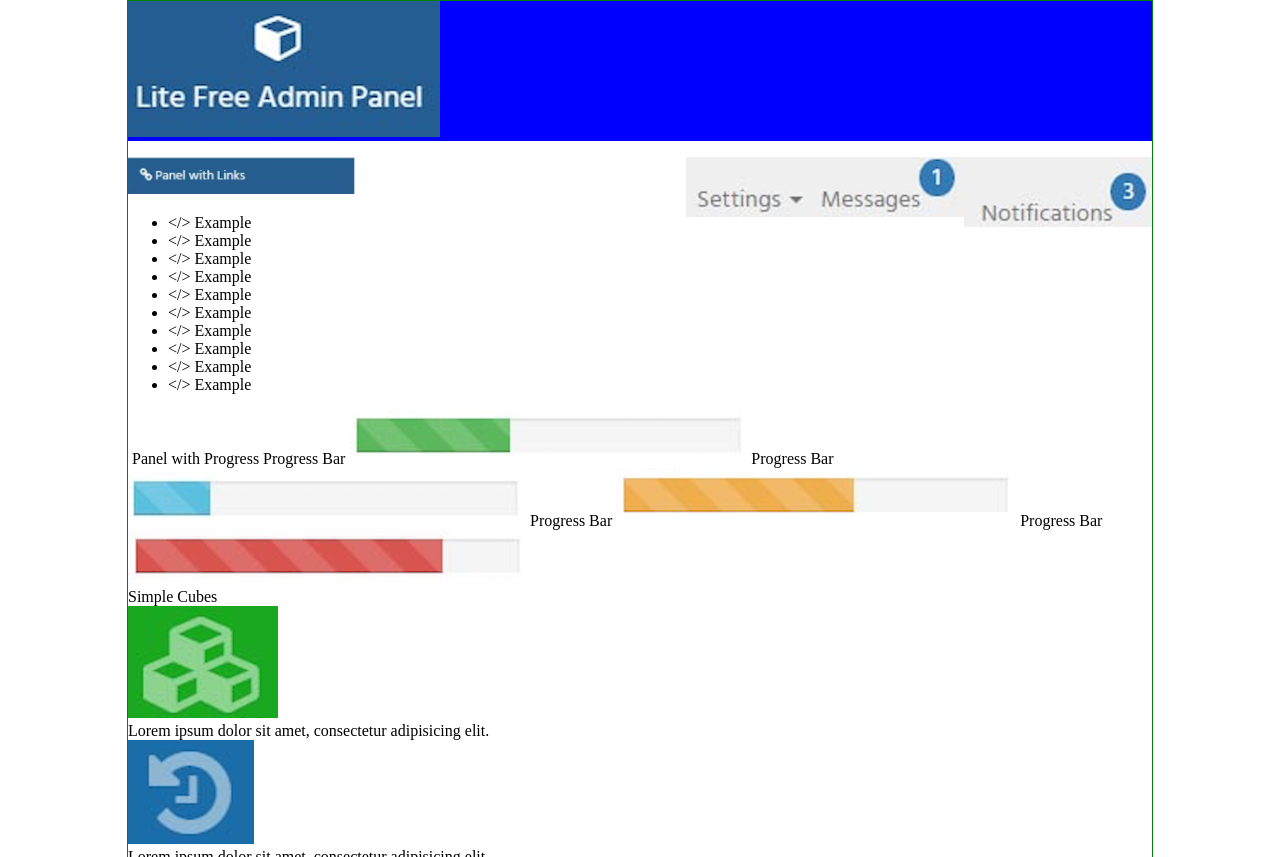
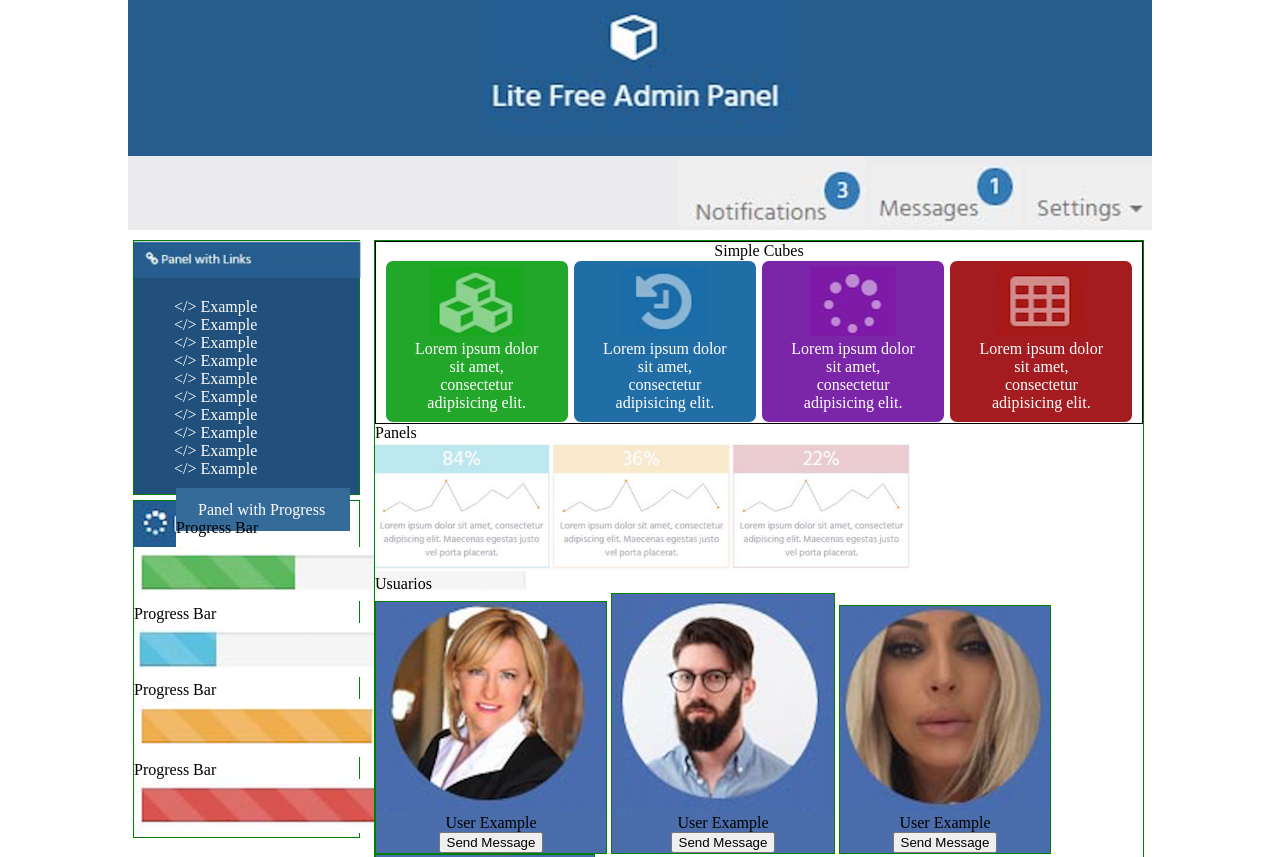
Before and after one commit to ju4nc4rlozz23/pw2171, a plain HTML site: page practicacss04/index.html in a window 1280 px wide. Shown: the top 857 px of the page. Drawn offline with Linux system fonts and the light colour scheme.

Commit message:
Practica4  Almost Done

```diff
--- a/practicacss04/css/estilos.css
+++ b/practicacss04/css/estilos.css
@@ -2,18 +2,108 @@ body{
 	font-size: 16px;  /*1em*/
 	max-width: 1024px;
 	margin: 0 auto;  /*Centrar */
+}
+
+header{
+	background: #265D8E;
+	margin-bottom: 10px;
+	text-align: center;
+}
+
+header nav ul{
+	background: #ECECEE;
+	text-align: right;
+	margin-bottom: 0px;
+}
+
+header nav ul li{
+	display: inline-block;
+}
+
+#Izquierda,#Derecha{
+	margin: 0px 5px;
+}
+
+#Izquierda{
+	width: 227px;
+	display: inline-block;
+	vertical-align: top;
+}
+#Derecha{
+	width: 75%;
+	display: inline-block;
 	border: 1px solid green;
 }
 
-header{
-	background: blue;
+#Progress,#Links{
+	padding-right: 20px;
 }
 
-header nav ul{
-	background: gray;
+#Links{
+	border: 1px solid green;
+	background: #20507B;
+	color: white;
 }
 
-header nav ul li{
-	float: right;
+#Links ul{
+	list-style: none;
+}
+
+#Progress{
+	border: 1px solid green;
+	margin-top: 5px;
+}
+
+#Progress img{
+	/*vertical-align: middle;
+*/
+
+}
+
+#Simple{
+	border: 1px solid;
+	text-align: center;
+}
+
+#Simple1,#Simple2,#Simple3,#Simple4{
+	border: 1px solid;
+	border-radius: 8px;
+	color:white;
+	width: 17%;
+	display:inline-block;
+	text-align: center;
+	padding: 5px 26px 10px 26px;
+}
+
+#Simple1{
+	background:#23A72B;
+}
+
+#Simple2{
+	background:#216EA7;
+}
+
+#Simple3{
+	background:#7B25A8;
+}
+
+#Simple4{
+	background:#A41C1F;
+}
+
+.User{
+	background:#4C6DAC;
+	border: 1px solid green;
 	display: inline-block;
+	text-align: center;
 }
+
+.Progress{
+	background:#356B98;
+	color:white;
+	padding: 13px 25px 13px 22px;
+}
+
+.Progress img{
+	float: left;
+}
--- a/practicacss04/index.html
+++ b/practicacss04/index.html
@@ -16,7 +16,6 @@
 			</ul>
 		</nav>
 	</header>
-
 	<section>
 		<article id='Izquierda'>
 			<article id='Links'>
@@ -35,8 +34,9 @@
 				</ul>
 			</article>
 			<article id='Progress'>
-				<span>
-					<img src="logoprogress.png" alt="">
+
+				<span class='Progress'>
+					<img src="img/logoprogress.png">
 					Panel with Progress
 				</span>
 				<span>Progress Bar</span>
@@ -53,23 +53,24 @@
 		<article id='Derecha'>
 			<article id='Simple'>
 				<span>Simple Cubes</span>
+				<br>
 				<article id='Simple1'>
-					<img src="img/cubo1.png" alt="">
+					<img src="img/cubo1.png" widht=100 height=70 alt="">
 					<br>
 					Lorem ipsum dolor sit amet, consectetur adipisicing elit.
 				</article>
 				<article id='Simple2'>
-					<img src="img/cubo02.png" alt="">
+					<img src="img/cubo02.png" widht=100 height=70 alt="">
 					<br>
 					Lorem ipsum dolor sit amet, consectetur adipisicing elit.
 				</article>
 				<article id='Simple3'>
-					<img src="img/cubo03.png" alt="">
+					<img src="img/cubo03.png" widht=100 height=70 alt="">
 					<br>
 					Lorem ipsum dolor sit amet, consectetur adipisicing elit.
 				</article>
 				<article id='Simple4'>
-					<img src="img/cubo04.png" alt="">
+					<img src="img/cubo04.png" widht=100 height=70 alt="">
 					<br>
 					Lorem ipsum dolor sit amet, consectetur adipisicing elit.
 				</article>
@@ -81,29 +82,34 @@
 			</article>
 			<article id='Usuarios'>
 				<span>Usuarios</span>
-				<article  id='User'>
+				<br>
+				<article  class='User'>
 					<img src="img/usuario01.png" alt="">
 					<br>
 					<span>User Example</span>
 					<br>
-				</article id='User'>
-				<article>
+					<input type="button" value="Send Message">
+				</article>
+				<article class='User'>
 					<img src="img/usuario02.png" alt="">
 					<br>
 					<span>User Example</span>
 					<br>
-				</article id='User'>
-				<article>
+					<input type="button" value="Send Message">
+				</article>
+				<article class='User'>
 					<img src="img/usuario03.png" alt="">
 					<br>
 					<span>User Example</span>
 					<br>
-				</article id='User'>
-				<article>
+					<input type="button" value="Send Message">
+				</article>
+				<article class='User'>
 					<img src="img/usuario04.png" alt="">
 					<br>
 					<span>User Example</span>
 					<br>
+					<input type="button" value="Send Message">
 				</article>
 			</article>
 		</article>
```
Also changed, not shown: Páginas/Captura de pantalla 2017-02-21 a las 2.21.52 PM.png (renamed from Captura de pantalla 2017-02-21 a las 2.21.52 PM.png), Páginas/basicas.html (renamed from basicas.html), Páginas/buscador.png (renamed from buscador.png), Páginas/cuadro.png (renamed from cuadro.png), Páginas/formularios.html (renamed from formularios.html), Páginas/fuentes.html (renamed from fuentes.html), Páginas/google.html (renamed from google.html), Páginas/google.png (renamed from google.png), Páginas/paginatec.html (renamed from paginatec.html), Páginas/primerHTML5.html (renamed from primerHTML5.html), Páginas/publicidad1.png (renamed from publicidad1.png), Páginas/publicidad2.png (renamed from publicidad2.png), Páginas/textos.html (renamed from textos.html), 8 other files.
